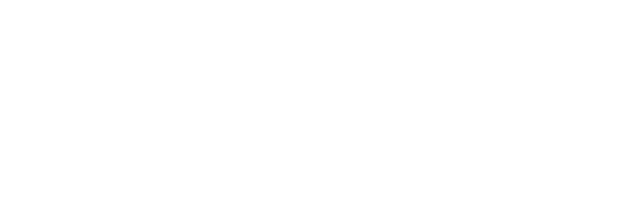
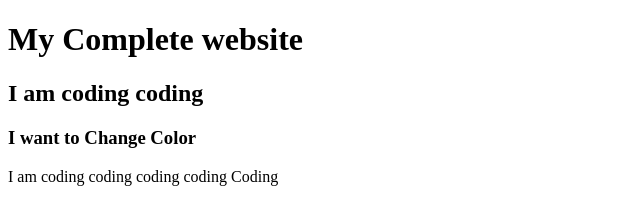
Before and after one commit to ferdousahsan/my-2nd-repo, a plain HTML site: page index.html in a window 1280 px wide. Shown: the whole page, without its empty margins (0-640 px from the left). Drawn offline with Linux system fonts and the light colour scheme.

Commit message:
upload file

```diff
--- a/index.html
+++ b/index.html
@@ -5,8 +5,14 @@
     <meta http-equiv="X-UA-Compatible" content="IE=edge">
     <meta name="viewport" content="width=device-width, initial-scale=1.0">
     <title>my 2nd repo </title>
+    <link rel="stylesheet" href="style.css">
 </head>
 <body>
+    <h1>My Complete website</h1>
+    <h2>I am coding coding</h2>
+    <h3>I want to Change Color</h3>
+    <p>I am coding coding coding coding Coding</p>
+
 
 </body>
 </html>
```
Also changed, not shown: style.css (added).
